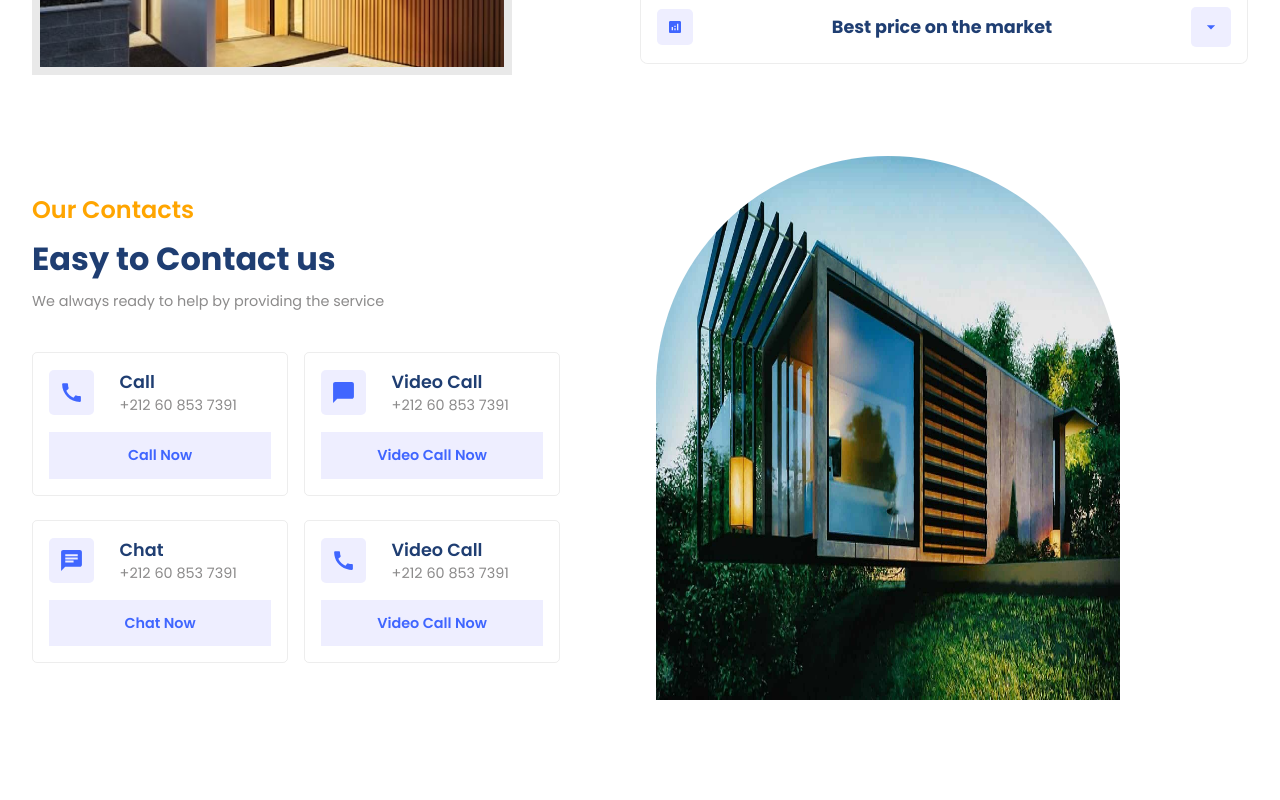
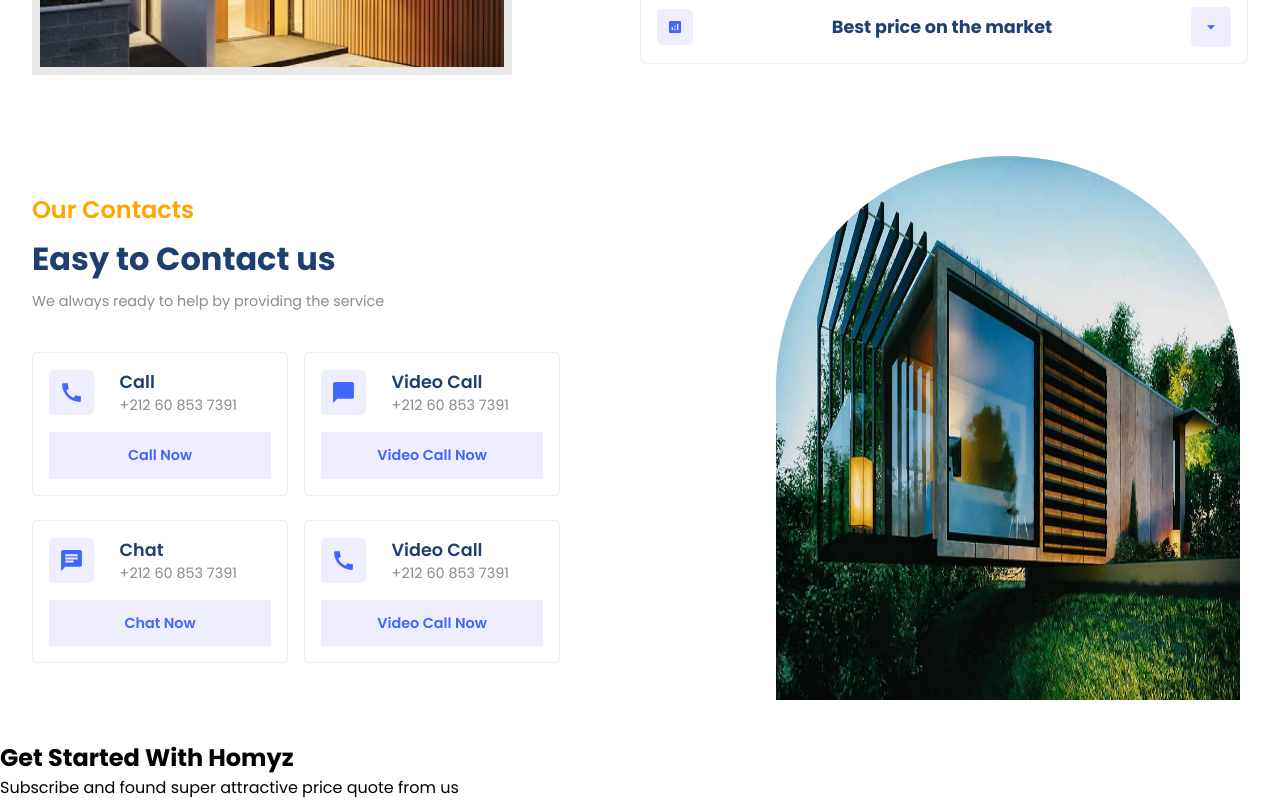
Before and after one commit to MOHAJII/Real-Estate-website, a React (Vite) app: page / in a window 1280 px wide. Shown: the part 1973-2773 px from the top of the page. Before the commit the page ends 2713 px from the top, so only its background shows below. Built offline with nearby package versions, Linux system fonts and the light colour scheme.

Commit message:
GetStarted

```diff
--- a/src/App.jsx
+++ b/src/App.jsx
@@ -5,6 +5,7 @@ import Companies from "./component/Companies/Companies";
 import Residencies from "./component/Residencies/Residencies";
 import Value from "./component/Value/Value";
 import Contact from "./component/Contact/Contact";
+import GetStarted from "./component/GetStarted/GetStarted";
 
 function App() {
   return (
@@ -18,6 +19,7 @@ function App() {
       <Residencies />
       <Value />
       <Contact />
+      <GetStarted />
     </div>
   );
 }
--- a/src/component/Contact/Contact.css
+++ b/src/component/Contact/Contact.css
@@ -1,9 +1,5 @@
 .c-container {
-    justify-content: space-between;
-}
-
-.c-container>div {
-    flex:1;
+    justify-content: space-between!important ;
 }
 
 .c-right {
--- /dev/null
+++ b/src/component/GetStarted/GetStarted.jsx
@@ -0,0 +1,16 @@
+import React from 'react';
+import './GetStarted.css';
+
+const GetStarted = () => {
+  return (
+    <section className="g-wrapper">
+        <div className="g-container">
+            <h1>Get Started With Homyz</h1>
+
+            <p>Subscribe and found super attractive price quote from us </p>
+        </div>
+    </section>
+  )
+}
+
+export default GetStarted;
```
Also changed, not shown: src/component/GetStarted/GetStarted.css (added).
